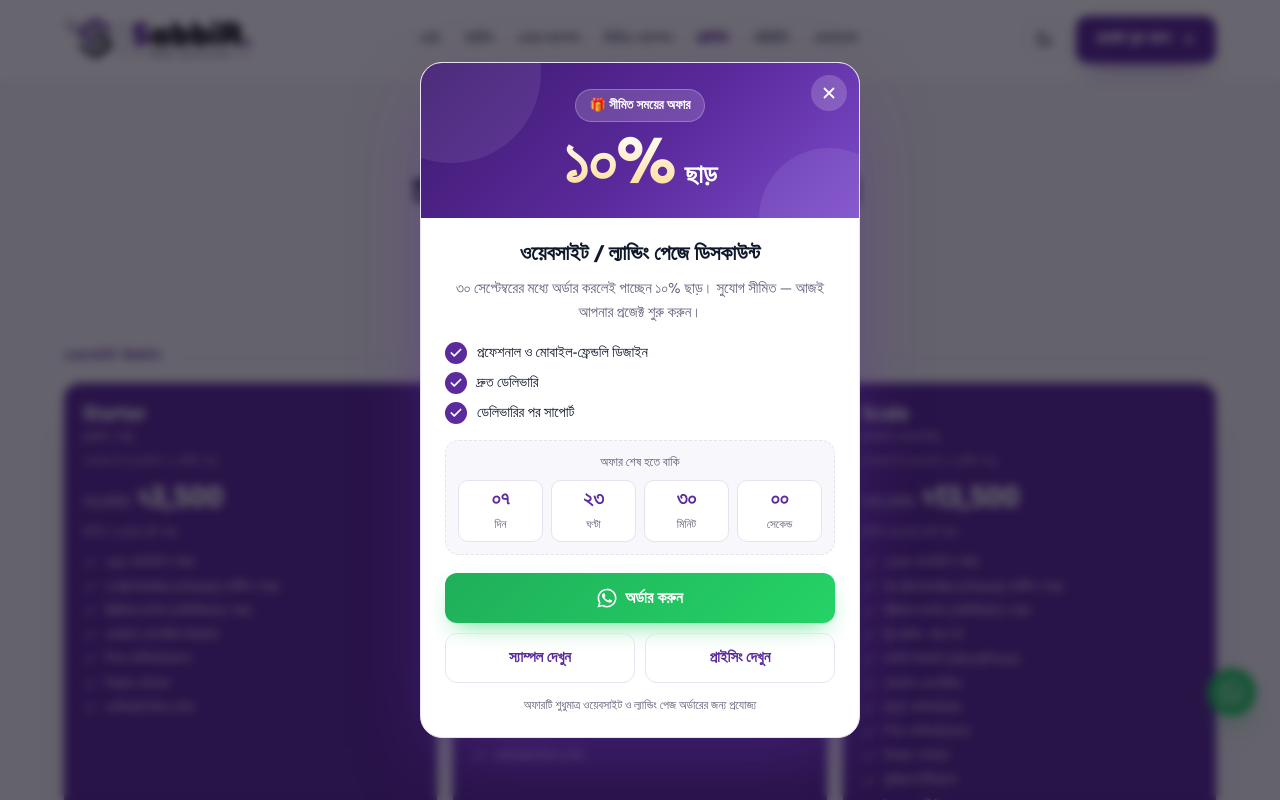
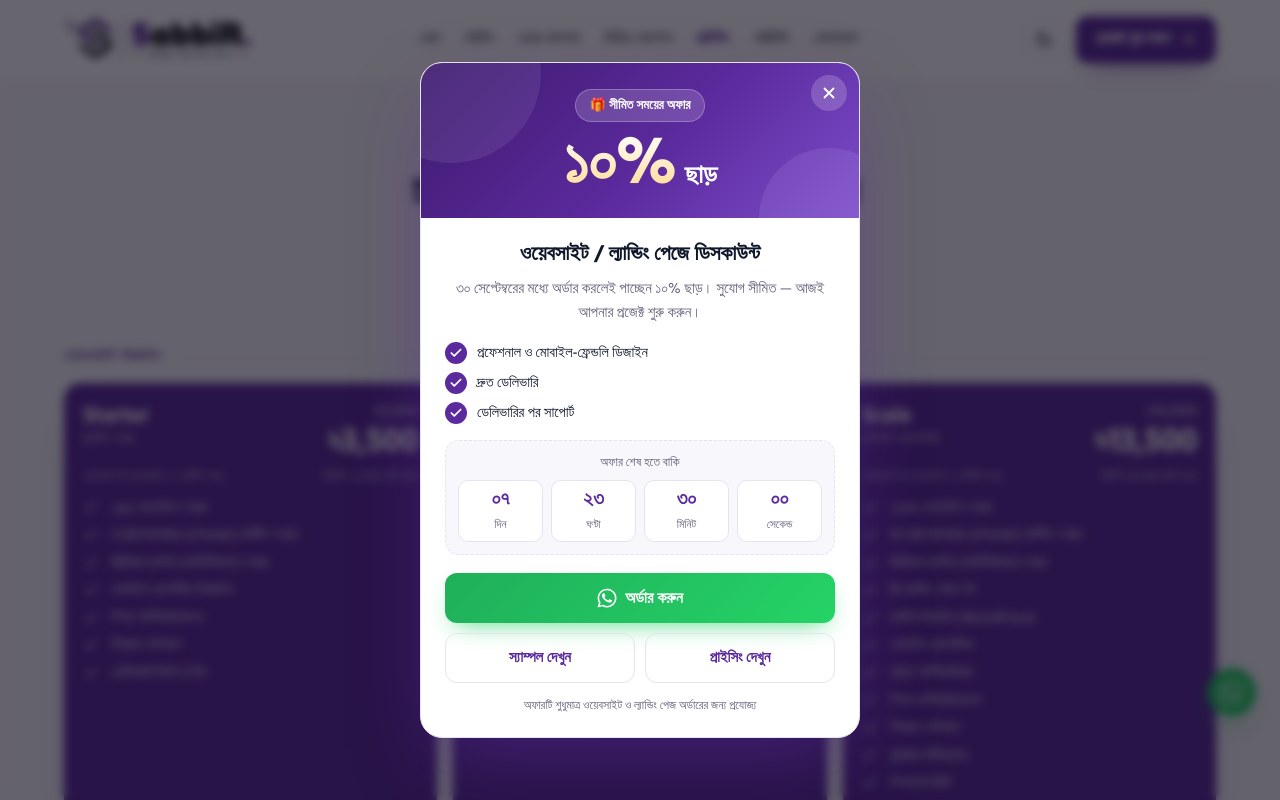
Before and after one commit to sourov6580/sabbir-web-solutions, a Next.js app: page /pricing/web in a window 1280 px wide. Shown: the top 800 px of the page. Built offline with nearby package versions, Linux system fonts and the light colour scheme.

Commit message:
Add files via upload

```diff
--- a/components/PricingView.jsx
+++ b/components/PricingView.jsx
@@ -20,36 +20,38 @@ function PlanCard({ p, note }) {
       boxShadow: "0 20px 40px -24px rgba(91,42,157,.6)",
       display: "flex", flexDirection: "column", height: "100%",
     }}>
-      <div className="display" style={{ fontSize: 21, fontWeight: 700, letterSpacing: "-.01em", lineHeight: 1.2 }}>
+      <div className="flex items-start justify-between gap-3">
+        <div className="display" style={{ fontSize: 22, fontWeight: 700, letterSpacing: "-.01em", lineHeight: 1.2, flex: 1 }}>
           {title}
           {sub && (
-          <span style={{ display: "block", marginTop: 2, fontSize: 12.5, fontWeight: 500, opacity: .8, lineHeight: 1.35, maxWidth: "88%" }}>
+            <span style={{ display: "block", marginTop: 2, fontSize: 12.5, fontWeight: 500, opacity: .8, lineHeight: 1.35 }}>
               ({sub})
             </span>
           )}
         </div>
-      <div style={{ marginTop: 8, fontSize: 12, opacity: .75, lineHeight: 1.4 }}>{note}</div>
-      <div className="flex items-baseline gap-2" style={{ marginTop: 2, flexWrap: "wrap" }}>
+        <div style={{ textAlign: "right", flexShrink: 0 }}>
           {p.oldPrice && (
-          <span className="display" style={{ fontSize: 17, fontWeight: 600, opacity: .55, textDecoration: "line-through" }}>{p.oldPrice}</span>
+            <div className="display" style={{ fontSize: 16, fontWeight: 600, opacity: .55, textDecoration: "line-through", lineHeight: 1.2 }}>{p.oldPrice}</div>
           )}
-        <span className="display" style={{ fontSize: 32, fontWeight: 800, letterSpacing: "-.02em" }}>{p.price}</span>
+          <div className="display" style={{ fontSize: 34, fontWeight: 800, letterSpacing: "-.02em", lineHeight: 1.15 }}>{p.price}</div>
         </div>
-      {p.renew && (
-        <div style={{ marginTop: 2, fontSize: 12.5, opacity: .78 }}>{p.renew}</div>
-      )}
-      <div style={{ flex: 1, marginTop: 12, display: "flex", flexDirection: "column", gap: 6 }}>
+      </div>
+      <div className="flex items-center justify-between gap-3" style={{ marginTop: 8, fontSize: 12.5, opacity: .75, lineHeight: 1.4 }}>
+        <span>{note}</span>
+        {p.renew && <span style={{ textAlign: "right", flexShrink: 0 }}>{p.renew}</span>}
+      </div>
+      <div style={{ flex: 1, marginTop: 12, display: "flex", flexDirection: "column", gap: 8 }}>
         {p.feats.map((f) => (
-          <div key={f} className="flex items-center gap-2" style={{ fontSize: 13.5, lineHeight: 1.35 }}>
-            <Check size={14} color="#fff" style={{ flexShrink: 0 }} />
+          <div key={f} className="flex items-center gap-3" style={{ fontSize: 14.5, lineHeight: 1.35 }}>
+            <Check size={16} color="#fff" style={{ flexShrink: 0 }} />
             {f}
           </div>
         ))}
       </div>
       <a href={waHref} target="_blank" rel="noopener noreferrer" className="btnx inline-flex items-center justify-center gap-2"
-        style={{ width: "100%", marginTop: 14, padding: "9px", borderRadius: 10, fontWeight: 600, fontSize: 14, textDecoration: "none",
+        style={{ width: "100%", marginTop: 14, padding: "10px", borderRadius: 10, fontWeight: 600, textDecoration: "none",
           background: "#fff", color: C.purple }}>
-        শুরু করুন <ArrowRight size={15} />
+        WhatsApp এ মেসেজ করুন <ArrowRight size={16} />
       </a>
     </div>
   );
```
Lines whose indentation alone changed are shown as unchanged.
